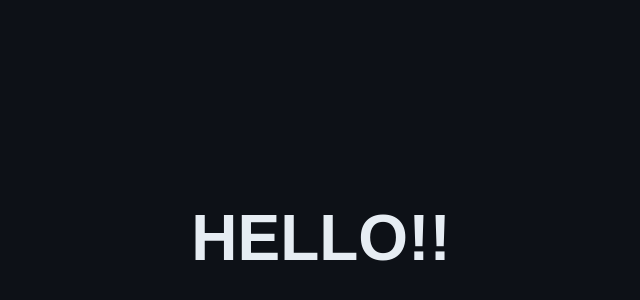
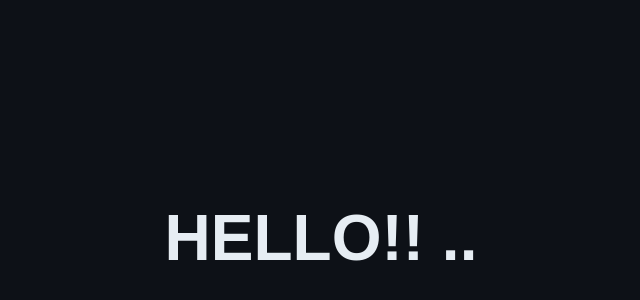
Before and after one commit to Prajwal196/prajwalsingh.com.np, a plain HTML site: page index.html in a window 1280 px wide. Shown: the part 162-462 px from the top of the page, without its empty margins (319-959 px from the left). Drawn offline with Linux system fonts and the light colour scheme.

Commit message:
Update index.html

```diff
--- a/index.html
+++ b/index.html
@@ -10,6 +10,6 @@
   </style>
 </head>
 <body>
-  <h1>HELLO!!</h1>
+  <h1>HELLO!! ..</h1>
 </body>
 </html>
```
